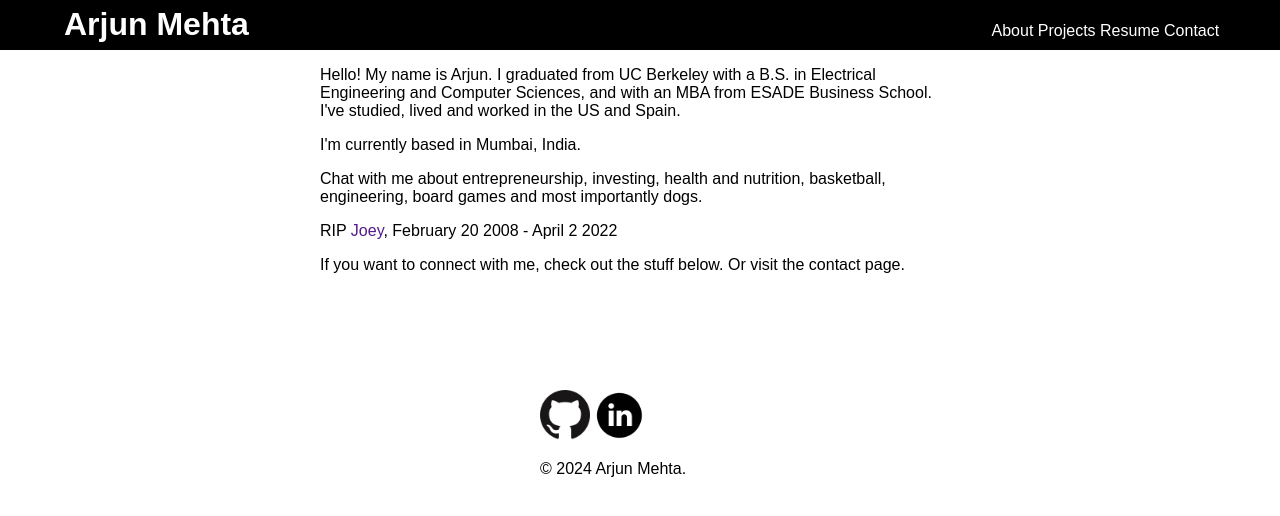
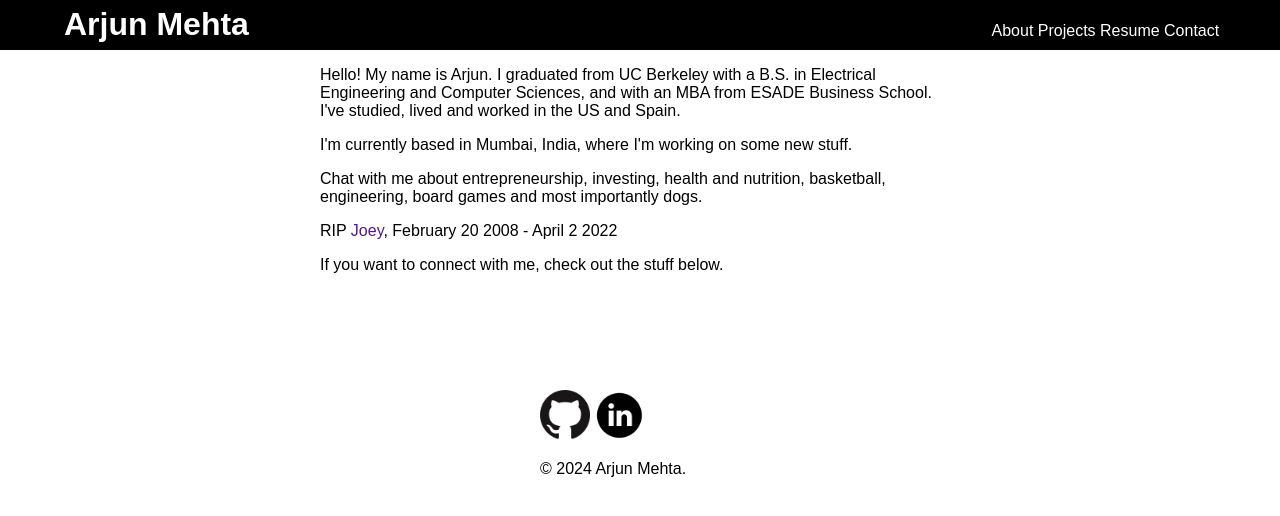
Before and after one commit to arjunmehta94/arjunmehta94.github.io, a Jekyll site: the page built from index.html, in a window 1280 px wide. Shown: the top 516 px of the page. Built offline with Jekyll 4.4.1, drawn with Linux system fonts in a browser that asks for light colours; Markdown is read by kramdown in place of the engine named in the settings.

Commit message:
rm unnecessary pages

```diff
--- a/index.html
+++ b/index.html
@@ -2,9 +2,9 @@
 layout: default
 ---
 <div class='about'>
-  <p>Hello! My name is Arjun. I graduated from UC Berkeley with a B.S. in Electrical Engineering and Computer Sciences, and with an MBA from ESADE Business School. I've studied, lived and worked in the US and Spain.</p>
-  <p>I'm currently based in Mumbai, India.</p>
+  <p>Hello! My name is Arjun. I graduated from UC Berkeley with a B.S. in Electrical Engineering and Computer Sciences, and with an MBA from ESADE Business School. I've studied, lived and worked in the US and Spain. </p>
+  <p>I'm currently based in Mumbai, India, where I'm working on some new stuff.</p>
   <p>Chat with me about entrepreneurship, investing, health and nutrition, basketball, engineering, board games and most importantly dogs.</p>
   <p>RIP <a id="joey" href="">Joey</a>, February 20 2008 - April 2 2022</p>
-  <p>If you want to connect with me, check out the stuff below. Or visit the contact page.</p>
+  <p>If you want to connect with me, check out the stuff below.</p>
 </div>
--- a/misc/header.html
+++ b/misc/header.html
@@ -6,7 +6,6 @@
     <ul>
       <li><a href="index.html">About</a></li>
       <li><a href="projects.html">Projects</a></li>
-      <li><a href="contact.html">Contact</a></li>
     </ul>
   </nav>
 </header>
```
